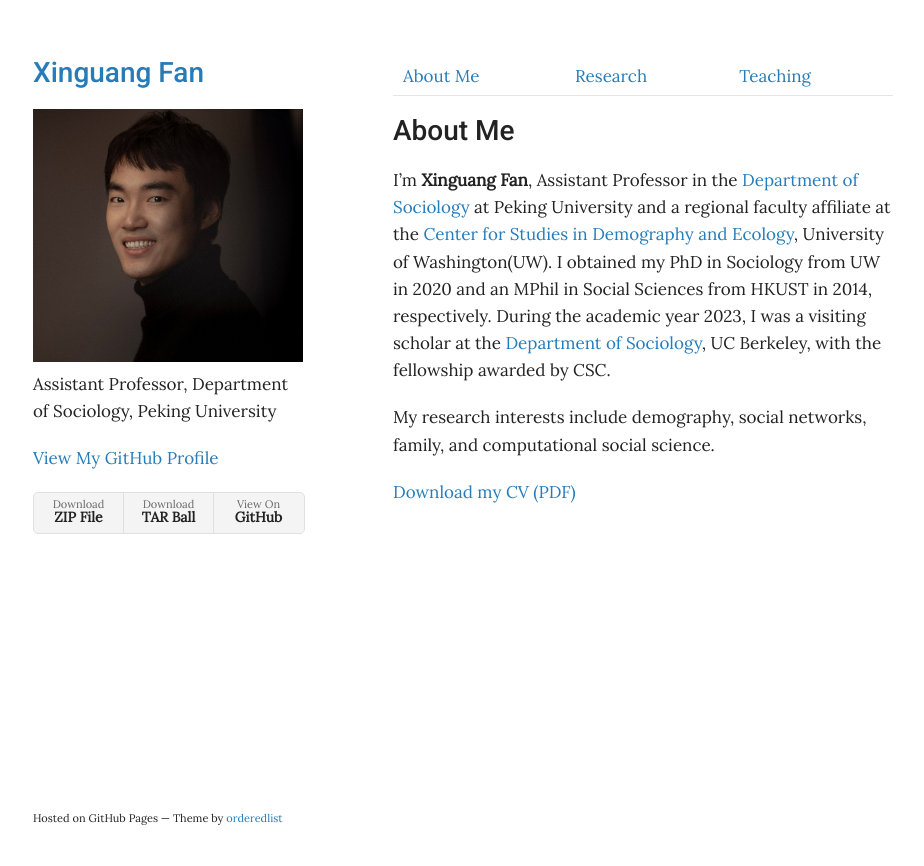
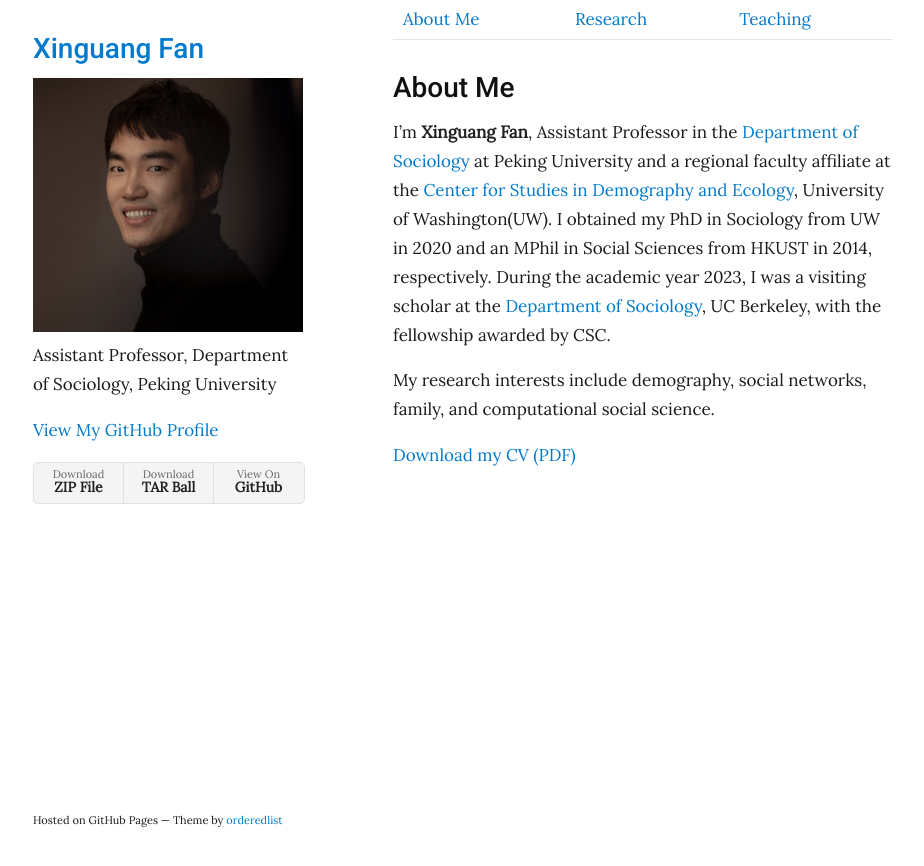
Before and after one commit to xinguang-fan/xinguang-fan.github.io, a Jekyll site: the page built from index.md, in a window 1280 px wide. Shown: the top 866 px of the page, without its empty margins (177-1101 px from the left). Built offline with Jekyll 4.4.1, drawn with Linux system fonts in a browser that asks for light colours.

Commit message:
Update style.scss

```diff
--- a/assets/css/style.scss
+++ b/assets/css/style.scss
@@ -4,14 +4,36 @@
 @import "jekyll-theme-minimal";
 
 
+/* Global text styling */
 body {
-  font-family: 'Lora', serif;
+  font-family: 'Lora', Georgia, serif;
   font-size: 17px;
-  line-height: 1.6;
-  color: #222;
+  line-height: 1.7;
+  color: #1a1a1a;
+  background-color: #ffffff;
+  margin: 0;
+  padding: 0;
 }
 
-h1, h2, h3 {
-  font-family: 'Roboto', sans-serif;
+/* Headings */
+h1, h2, h3, h4, h5 {
+  font-family: 'Roboto', Arial, sans-serif;
   font-weight: 500;
+  color: #111;
+  margin-top: 1.2em;
+  margin-bottom: 0.5em;
 }
+
+/* Links */
+a {
+  color: #007acc;
+  text-decoration: none;
+}
+a:hover {
+  text-decoration: underline;
+}
+
+/* Paragraphs */
+p {
+  margin-bottom: 1em;
+}
```
